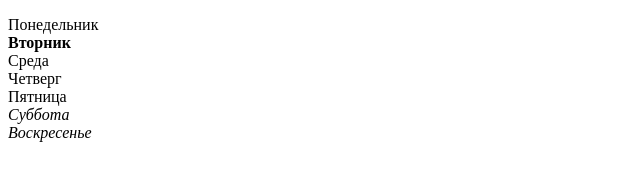
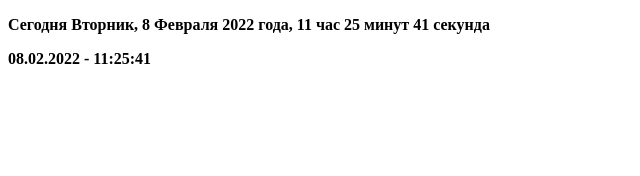
Before and after one commit to JammyDodger38/JS-Difficult, a plain HTML site: page index.html in a window 1280 px wide. Shown: the whole page, without its empty margins (0-640 px from the left). Drawn offline with Linux system fonts and the light colour scheme.

Commit message:
Сделал усложненное задание 9 урока

```diff
--- a/index.html
+++ b/index.html
@@ -9,7 +9,8 @@
 </head>
 
 <body>
-    <p id="days"></p>
+    <p id="Time1"></p>
+    <p id="Time2"></p>
     <script defer src="./script.js"></script>
 </body>
 
--- a/script.js
+++ b/script.js
@@ -1,19 +1,64 @@
 'use strict'
 
-let week = ['Понедельник', 'Вторник', 'Среда', 'Четверг', 'Пятница', 'Суббота', 'Воскресенье']
-let allDay = ""
-let d = new Date()
+let time1, time2 = ""
+let days = ["Воскресенье", "Понедельник", "Вторник", "Среда", "Четверг", "Пятница", "Суббота"];
+let month = ['Января', 'Февраля', 'Марта', 'Апреля', 'Мая', 'Июня', 'Июля', 'Августа', 'Сентября', 'Октября', 'Ноября', 'Декабря']
 
-for (let key in week) {
-    let temp = ""
-    temp = week[key]
-    if (key == 5 || key == 6) {
-        temp = "<i>" + temp + "</i>"
+
+const ifOneSign = function(num) {
+    if(num .toString().length == 1) {
+        num = "0" + num
     }
-    if (key == d.getDay()-1 || key-6 == d.getDay()) {
-        temp = "<b>" + temp + "</b>"
-    }
-    allDay += temp + "<br>"
+    return num
 }
 
-document.getElementById('days').innerHTML= allDay
+const createDate = function() {
+    let d = new Date();
+    let find = ""
+
+    time1 = "Сегодня " + days[d.getDay()] + ", "
+    time1 += d.getDate() + " " + month[d.getMonth()] + " "
+    time1 += d.getFullYear() + " года, "
+
+    find = d.getHours() .toString();
+    if(find.endsWith(1)) {
+        time1 += d.getHours() + " час "
+    } else if (d.getHours() >= 17) {
+        time1 += d.getHours() + " часов "
+    } else {
+        time1 += d.getHours() + " часа "
+    }
+
+    find = d.getMinutes() .toString()
+    if (find.endsWith(1)) {
+        time1 += d.getMinutes() + " минута "
+    } else if (find.endsWith(2) || find.endsWith(3) || find.endsWith(4)) {
+        time1 += d.getMinutes() + " минуты "
+    } else {
+        time1 += d.getMinutes() + " минут "
+    }
+
+    find = d.getSeconds() .toString()
+    if (find.endsWith(1)) {
+        time1 += d.getSeconds() + " секунда "
+    } else if (find.endsWith(2) || find.endsWith(3) || find.endsWith(4)) {
+        time1 += d.getSeconds() + " секунды "
+    } else {
+        time1 += d.getSeconds() + " секунд "
+    }
+
+    time1 = "<b>" + time1 + "</b>"
+
+    time2 = ifOneSign(d.getDate()) + "."
+    time2 += ifOneSign(d.getMonth()+1) + "."
+    time2 += d.getFullYear() + " - "
+    time2 += ifOneSign(d.getHours()) + ":"
+    time2 += ifOneSign(d.getMinutes()) + ":"
+    time2 += ifOneSign(d.getSeconds())
+
+    time2 = "<b>" + time2 + "</b>"
+
+    document.getElementById('Time1').innerHTML = time1
+    document.getElementById('Time2').innerHTML = time2
+}
+setInterval(createDate, 1000)
```
